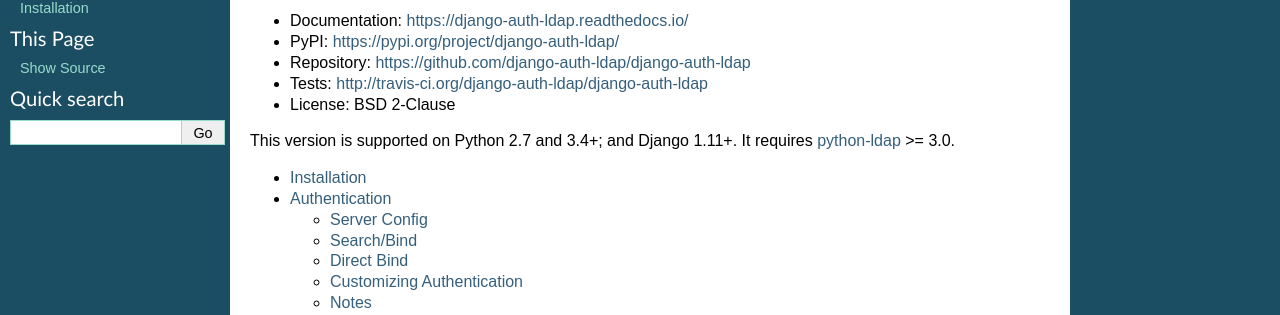
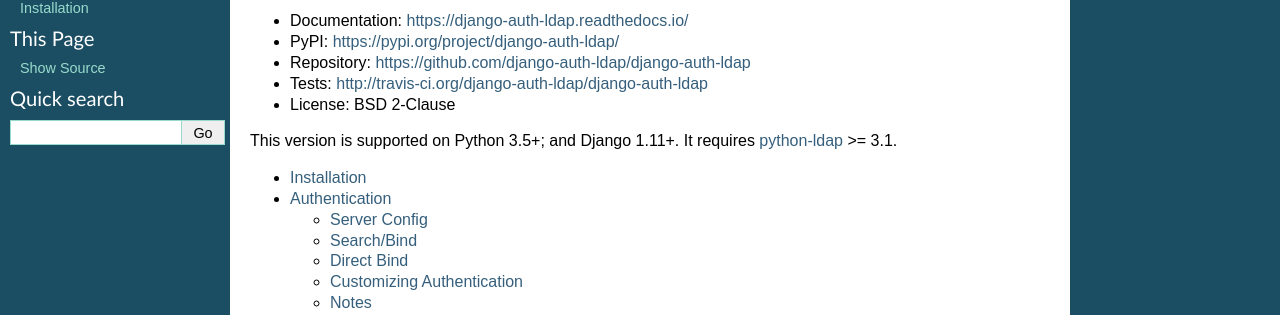
Before and after one commit to django-auth-ldap/django-auth-ldap, a Sphinx documentation site: the page built from docs/index.rst, in a window 1280 px wide. Shown: the part 159-474 px from the top of the page. Built offline with Sphinx 7.4.7, drawn with Linux system fonts in a browser that asks for light colours.

Commit message:
Update supported Python versions

```diff
--- a/docs/index.rst
+++ b/docs/index.rst
@@ -13,8 +13,8 @@
 * Tests: http://travis-ci.org/django-auth-ldap/django-auth-ldap
 * License: BSD 2-Clause
 
-This version is supported on Python 2.7 and 3.4+; and Django 1.11+. It requires
-`python-ldap`_ >= 3.0.
+This version is supported on Python 3.5+; and Django 1.11+. It requires
+`python-ldap`_ >= 3.1.
 
 .. toctree::
     :maxdepth: 2
```
